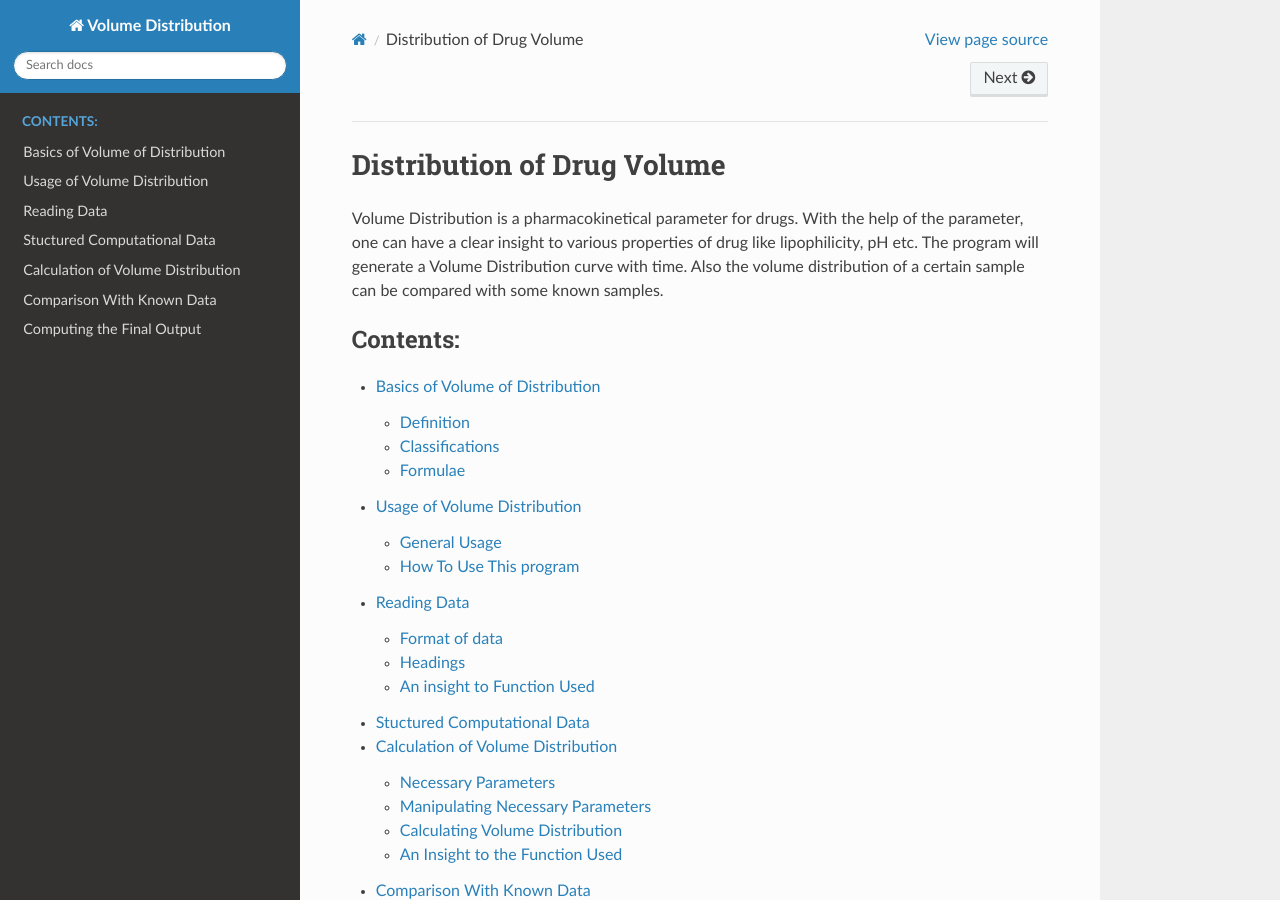
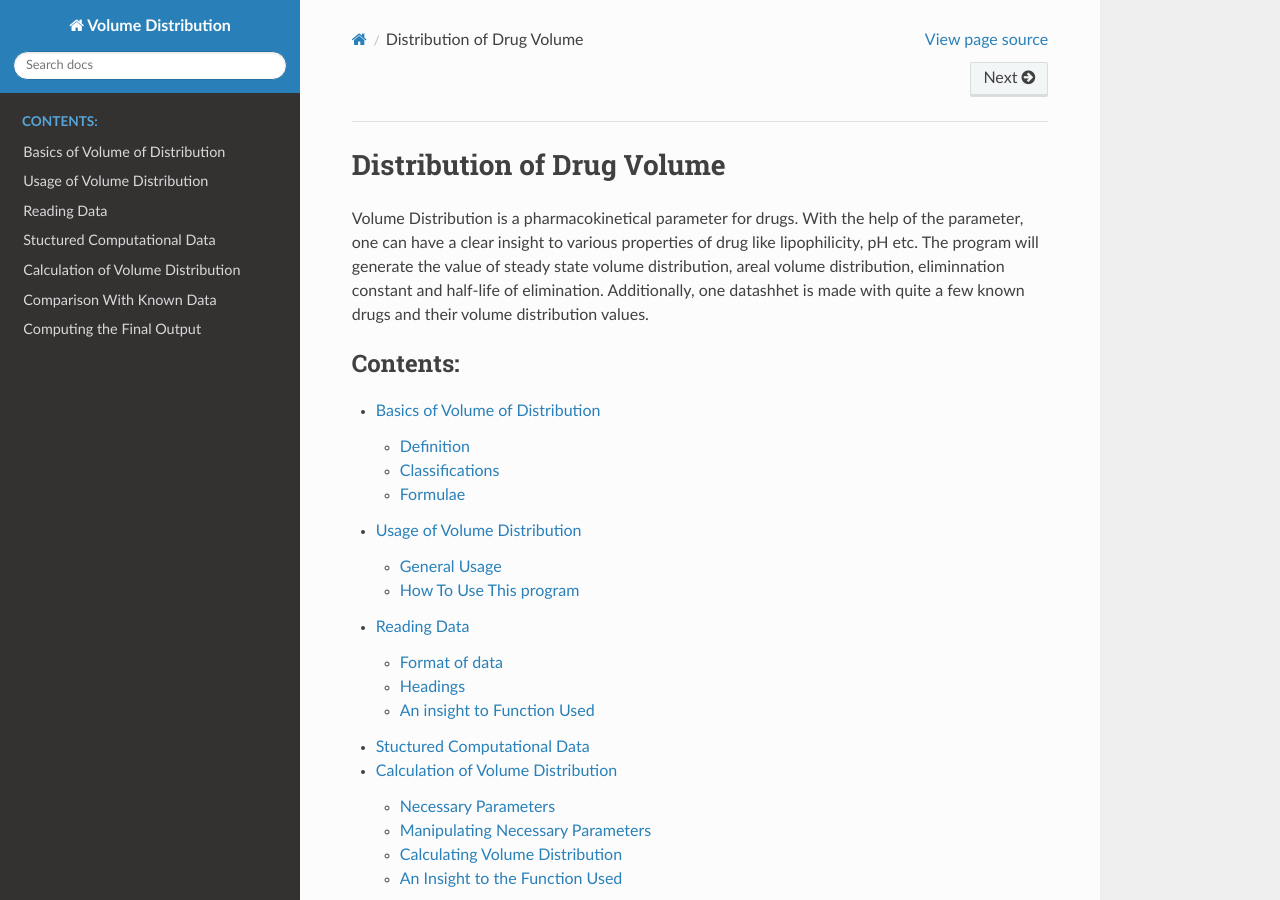
Before and after one commit to Suryarpan/volume-distribution, a Sphinx documentation site: the page built from doc/index.rst, in a window 1280 px wide and 900 px high. Built offline with Sphinx 7.4.7 and the Read the Docs theme 2.0.0, drawn with Linux system fonts in a browser that asks for light colours; pages that are not in the unit, such as notebooks, are missing from menus.

Commit message:
Updated Documentation

```diff
--- a/doc/index.rst
+++ b/doc/index.rst
@@ -7,8 +7,7 @@
 Distribution of Drug Volume
 ###########################
 
-Volume Distribution is a pharmacokinetical parameter for drugs. With the help of the parameter, one can have a clear insight to various properties of drug like lipophilicity, pH etc. The program will generate a Volume Distribution curve with time. Also the volume distribution of a certain sample can be compared with some known samples.
-
+Volume Distribution is a pharmacokinetical parameter for drugs. With the help of the parameter, one can have a clear insight to various properties of drug like lipophilicity, pH etc. The program will generate the value of steady state volume distribution, areal volume distribution, eliminnation constant and half-life of elimination. Additionally, one datashhet is made with quite a few known drugs and their volume distribution values.
 
 
 .. toctree::
```
